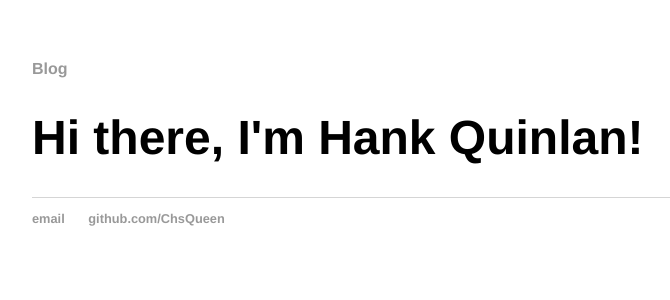
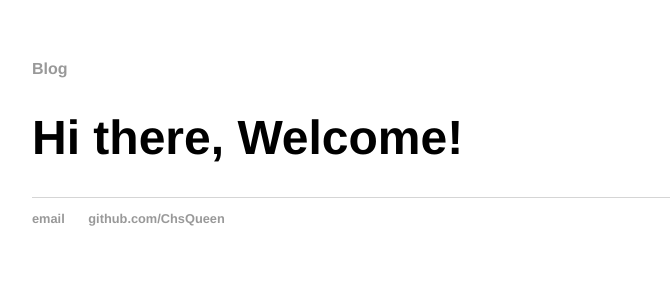
Before and after one commit to ChsQueen/ChsQueen.github.io, a Jekyll site: the page built from index.html, in a window 1280 px wide. Shown: the top 300 px of the page, without its empty margins (160-830 px from the left). Built offline with Jekyll 4.4.1, drawn with Linux system fonts in a browser that asks for light colours.

Commit message:
Update index.html

```diff
--- a/index.html
+++ b/index.html
@@ -3,6 +3,6 @@ layout: default
 title: Hank Quinlan, Horrible Cop
 ---
 <div class="blurb">
-	<h1>Hi there, I'm Hank Quinlan!</h1>
+	<h1>Hi there, Welcome!</h1>
 
 </div><!-- /.blurb -->
```
